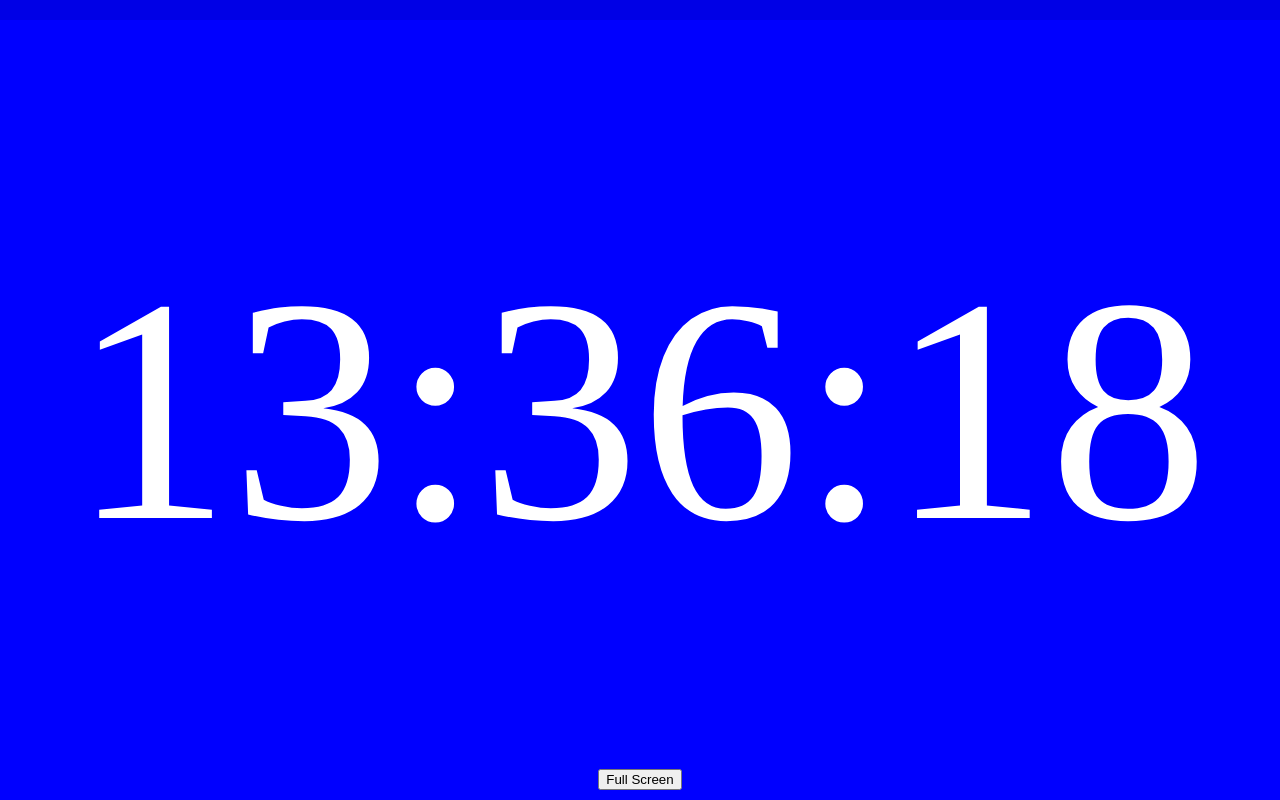
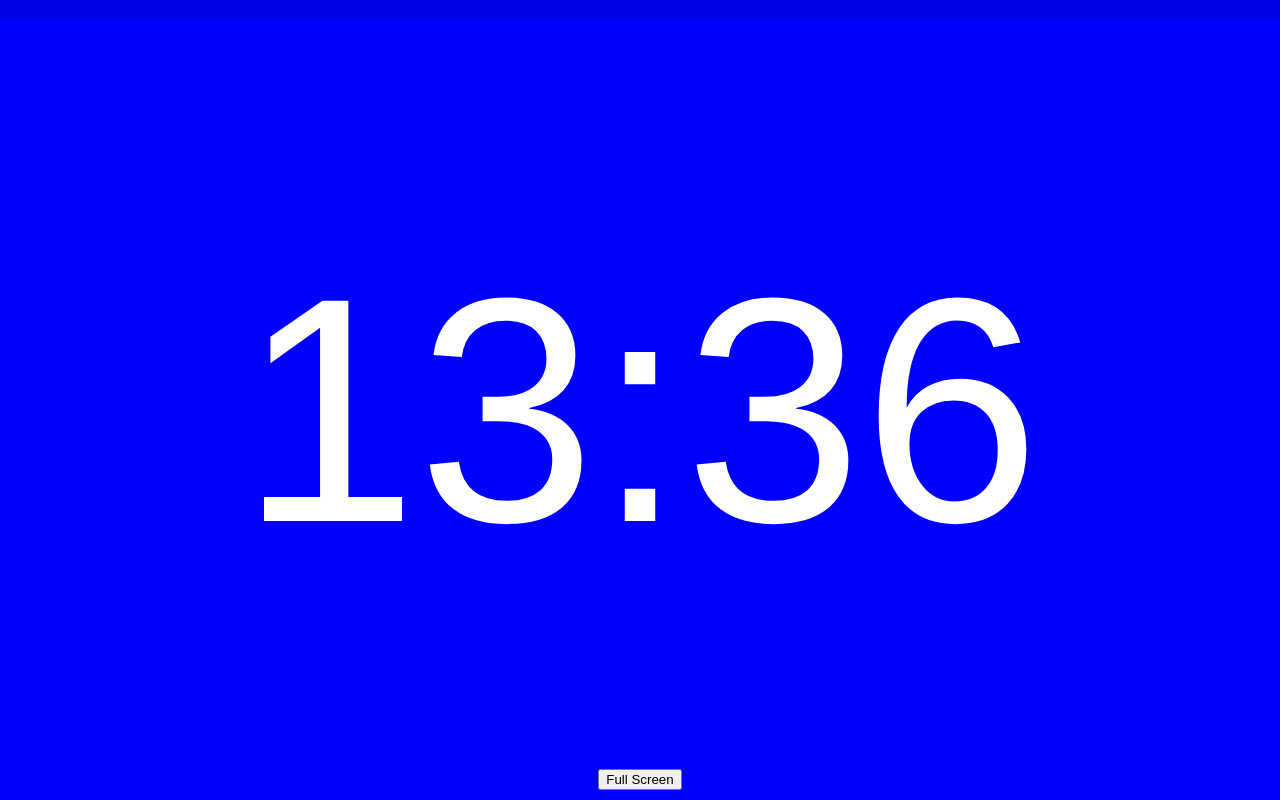
Before and after one commit to sohibulkhahfi/clock-screen, a plain HTML site: page index.html in a window 1280 px wide. Drawn offline with Linux system fonts and the light colour scheme; a web font is replaced by a local one.

Commit message:
Update CSS and hidden second

```diff
--- a/index.html
+++ b/index.html
@@ -4,6 +4,7 @@
     <meta charset="UTF-8" />
     <meta name="viewport" content="width=device-width, initial-scale=1.0" />
     <title>Time Screen</title>
+    <link rel="stylesheet" href="https://fonts.googleapis.com/css2?family=Jaro:opsz@6..72&display=swap" />
     <style>
       html,
       body {
@@ -16,6 +17,11 @@
         align-items: center;
         flex-direction: column;
         background: #0000e6;
+        color: white;
+        font-family: sans-serif;
+        font-optical-sizing: auto;
+        font-weight: 400;
+        font-style: normal;
       }
 
       .container {
@@ -41,6 +47,7 @@
   </head>
   <body>
     <div class="clock" id="clock"></div>
+
     <button id="fullscreen-btn">Full Screen</button>
 
     <script>
@@ -66,11 +73,11 @@
       }
 
       function updateClock() {
-        var now = new Date();
-        var hours = now.getHours().toString().padStart(2, "0");
-        var minutes = now.getMinutes().toString().padStart(2, "0");
-        var seconds = now.getSeconds().toString().padStart(2, "0");
-        document.getElementById("clock").textContent = hours + ":" + minutes + ":" + seconds;
+        const now = new Date();
+        const hours = now.getHours().toString().padStart(2, "0");
+        const minutes = now.getMinutes().toString().padStart(2, "0");
+        const seconds = now.getSeconds().toString().padStart(2, "0");
+        document.getElementById("clock").textContent = hours + ":" + minutes;
       }
 
       setInterval(updateClock, 1000);
```
